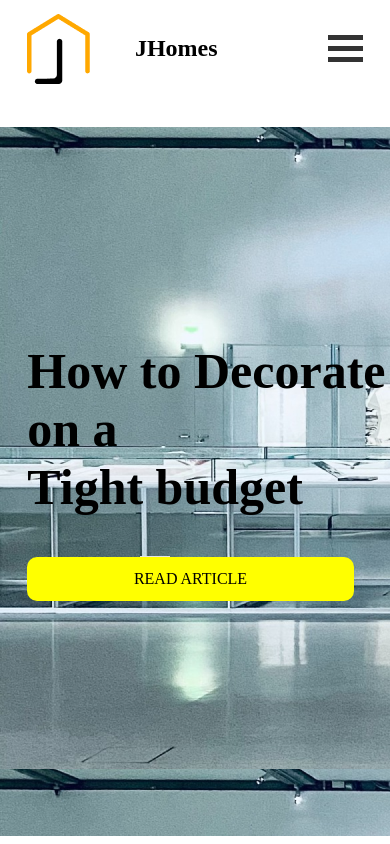
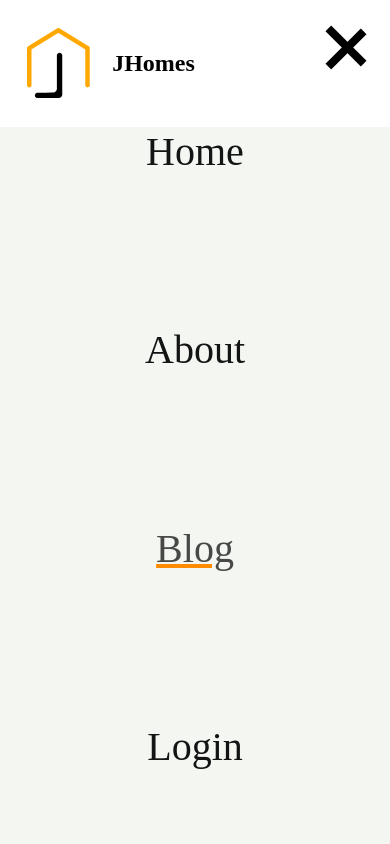
Before and after one commit to arinze90/jubilant-spoon, a plain HTML site: page index.html in a window 390 px wide. Both pictures are taken after a click on the element 345 px from the left and 48 px from the top of the page. Shown: the top 844 px of the page. Drawn offline with Linux system fonts and the light colour scheme.

Commit message:
add file

```diff
--- a/index.html
+++ b/index.html
@@ -4,29 +4,42 @@
     <meta name="viewport" content="width=device-width, initial-scale=1.0">
     <title>Ifeanyi Arinze</title>
     <link rel="stylesheet" href="style.css">
+    <script src="https://kit.fontawesome.com/a076d05399.js"></script>
 </head>
 <body>
 
     <div class="top">
-        <div id="jh">
+        <label id="jh">
         <img src="Group 1.png" alt="">
         <h2>JHomes</h2>
+        </label>
+
+        <nav class="nav">
+            <p href="#">Home</p>
+            <p href="#">About</p>
+            <p id="active" href="#">Blog</p>
+            <p class="tt" href="#">Login</p>
+            <p href="#">Sign Up</p>
+        </nav>
+
+        <div class="icon">
+
+         <div class="one">
+            <div class="line line-one"></div>
+         </div>
+
+         <div class="two">
+            <div class="line line-two"></div>
         </div>
 
-        <div class="contain" onclick="myFunction(this)">
-            <div class="bar1"></div>
-            <div class="bar2"></div>
-            <div class="bar3"></div>
-          </div>
+        <div class="three">
+            <div class="line line-three"></div>
+        </div>
 
-        <div class="dd">
-            <a href="#">Home</a>
-            <a href="#">About</a>
-            <a id="al" href="#">Blog</a>
-            <a href="#">Login</a>
-            <a href="#">Sign Up</a>
         </div>
-        </div>
+
+
+    </div>
 
         <div class="main">
             <h2>How to Decorate on a<br>
@@ -131,7 +144,14 @@
     </div>
     </footer>
 
+    <script src="script.js">
+        function myFunction(x) {
+        x.classList.toggle("change");
+    </script>
+
     </div>
+
+
 
 </body>
 </html>
--- /dev/null
+++ b/script.js
@@ -0,0 +1,7 @@
+const hamburger = document.querySelector('.icon')
+const nav = document.querySelector('.nav')
+
+hamburger.addEventListener('click', ()=> {
+    nav.classList.toggle('visible')
+}
+)
--- a/style.css
+++ b/style.css
@@ -8,27 +8,6 @@ body {
     width: 100%;
     height: 100%;
 }
-
-.contain {
-    display: inline-block;
-    cursor: pointer;
-}
-
-
-
-.change .bar1 {
-    -webkit-transform: rotate(-45deg) translate(-9px, 6px) ;
-    transform: rotate(-45deg) translate(-9px, 6px) ;
-  }
-
-.change .bar2 {
-    opacity: 0;
-  }
-
-.change .bar3 {
-    -webkit-transform: rotate(45deg) translate(-8px, -8px) ;
-    transform: rotate(45deg) translate(-8px, -8px) ;
-  }
 
 .container {
     overflow-x: hidden;
@@ -41,6 +20,7 @@ body {
     display: flex;
     justify-content: space-between;
     align-items: center;
+    width: 100%;
     padding: 2% 7%;
     height: 15%;
 }
@@ -51,16 +31,46 @@ body {
     gap: 15%;
 }
 
- .top a {
+.nav  {
+    width: 25%;
+    display: flex;
+    justify-content: space-between;
+    margin-right: -1%;
+    font-size: 17px;
     color: black;
-    text-decoration: none;
-    padding: 8px;
 }
 
-#al {
-    color: black;
+.icon {
+    position: absolute;
+    top: 10%;
+    right: 5%;
+    cursor: pointer;
+    display: none;
+}
+
+.one {
+    margin-bottom: 5px;
+}
+
+.two {
+    margin-bottom: 5px;
+}
+
+.line {
+    width: 50px;
+    height: 5px;
+    padding: 4px 0;
+    background-color: black;
+    display: non;
+}
+
+#active {
+    color: rgba(0, 0, 0, 0.705);
     text-decoration-line: underline;
     text-decoration-color: darkorange;
+}
+a#active,a:hover {
+    color: black;
 }
 
 .main {
@@ -78,7 +88,7 @@ body {
 }
 
 #main-a {
-    background-color: yellow;
+    background-color: #ffbf23;
     text-decoration: none;
     color: black;
     border-radius: 10px;
@@ -110,7 +120,7 @@ body {
 
 #first {
     color: black;
-    background-color: yellow;
+    background-color: #ffbf23;
     border-radius: 10px;
     text-decoration: none;
     padding: 12px 23px;
@@ -270,25 +280,72 @@ footer p {
     margin:0 1%;
 }
 
-@media only screen and (max-width: 400px) {
+@media only screen and (max-width: 700px) {
 
-    .container {
-        padding: 0 5%;
+    nav.visible + .icon .one {
+        transform: rotate(45deg);
+        margin-bottom: -5px;
+    }
+
+    nav.visible + .icon .two {
+        transform: rotate(-45deg);
+        margin-bottom: -5px;
+    }
+
+    nav.visible + .icon .three {
+        transform: rotate(-45deg);
+        margin-bottom: -5px;
+        display: none;
+    }
+
+    nav.visible + .icons .line {
+        background-color: red;
     }
 
     .top {
-        display: grid;
-        grid-template-columns: auto auto;
-
+        display: flex;
+        align-items: center;
+        background-color: white;
     }
 
-    .dd a {
-        color: white;
+    #id {
+        z-index: -1;
     }
 
-    #al {
-        color: white;
-        text-decoration: none;
+    .nav  {
+        position: fixed;
+        width: 100%;
+        height: 100vh;
+        display: flex;
+        top: 15%;
+        bottom: 0;
+        left: 0;
+        justify-content: center;
+        align-items: center;
+        font-size: 17px;
+        color: black;
+        display: none;
+    }
+
+    nav.visible {
+        display: flex;
+        flex-direction: column;
+        align-items: center;
+        justify-content: space-between;
+        font-size: 40px;
+        line-height: 50px;
+        background-color: #f3f6f1;
+        width: 100%;
+        height: 100vh;
+        color: #141414;
+    }
+
+    .icon {
+        position: absolute;
+        top: 5%;
+        right: 5%;
+        cursor: pointer;
+        display: block;
     }
 
     .all {
@@ -319,143 +376,7 @@ footer p {
     }
 
     #main-a {
-        background-color: yellow;
-        text-decoration: none;
-        color: black;
-        border-radius: 10px;
-        text-align: center;
-        width: 90%;
-        padding: 13px 10px;
-    }
-
-    .more {
-        display: grid;
-        grid-template-columns: auto;
-        justify-content: center;
-        height: 250px;
-        padding-top: 5%;
-        padding-left: 6%;
-        padding-right: 6%;
-    }
-
-    .more h2 {
-        font-size: 23px;
-    }
-
-    .card {
-        display: grid;
-        justify-content: center;
-        grid-template-columns: auto;
-        gap: 5%;
-        margin-bottom: 25%;
-    }
-
-    .footer {
-        display: grid;
-        grid-template-columns: auto;
-        justify-content: center;
-        padding: 5% 0;
-    }
-
-    #foot {
-        display: grid;
-        grid-template-columns: auto auto;
-        justify-content: cente;
-        align-items: center;
-        gap: 6%;
-    }
-
-    .copy {
-        display: grid;
-        grid-template-columns: auto;
-        justify-content: center;
-        height: 100%;
-        width: 100%;
-        gap: 25%;
-        padding: 10% 0;
-    }
-
-    .copy p {
-        text-align: center;
-        font-size: 19px;
-    }
-
-    #app {
-        display: grid;
-        grid-template-columns: auto auto auto auto auto;
-        justify-content: center;
-        gap: 5%;
-    }
-
-    #co-img {
-        width: 40px;
-        gap: 10%;
-    }
-
-    .grid-con {
-        display: grid;
-        grid-template-columns: auto;
-        gap: 0;
-        padding: 0 5%;
-    }
-
-    .bar1, .bar2, .bar3 {
-        width: 35px;
-        height: 5px;
-        background-color: #333;
-        margin: 6px 0;
-        transition: 0.4s;
-      }
-
-}
-
-@media only screen and (max-width: 700px) {
-
-    .top {
-        display: grid;
-        grid-template-columns: auto auto;
-
-
-    }
-
-    .dd a {
-        color: white;
-    }
-
-    #al {
-        color: white;
-        text-decoration: none;
-    }
-
-    .all {
-        display: grid;
-        grid-row-gap: 20%;
-    }
-
-    #alink {
-        display: grid;
-        grid-template-columns: auto auto auto;
-        font-size: 19px;
-    }
-
-    #first {
-        padding: 15px;
-        text-align: center;
-    }
-
-    .main {
-        display: flex;
-        justify-content: center;
-        padding-top: 0;
-        padding-bottom: 5%;
-    }
-
-    .main h2 {
-        font-size: 50px;
-    }
-
-    #main-a {
-        background-color: yellow;
+        background-color: #ffbf23;
         text-decoration: none;
         color: black;
         border-radius: 10px;
@@ -539,12 +460,4 @@ footer p {
         padding: 3% 5%;
     }
 
-    .bar1, .bar2, .bar3 {
-        width: 35px;
-        height: 5px;
-        background-color: #333;
-        margin: 6px 0;
-        transition: 0.4s;
-      }
-
 }
```
